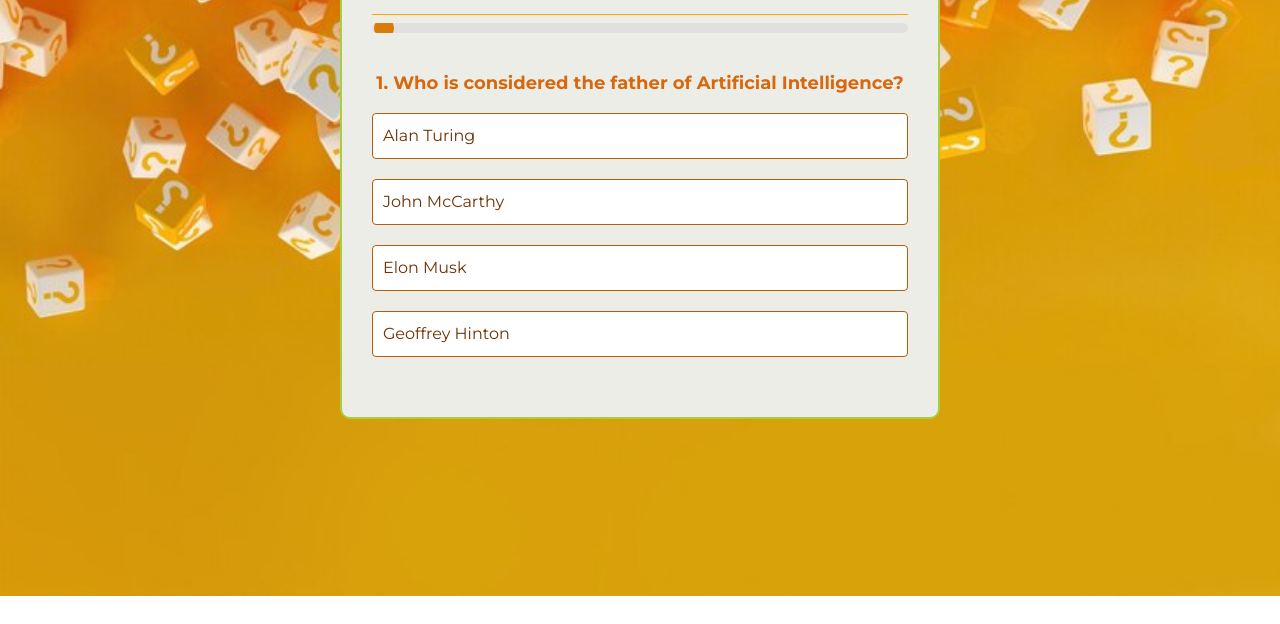
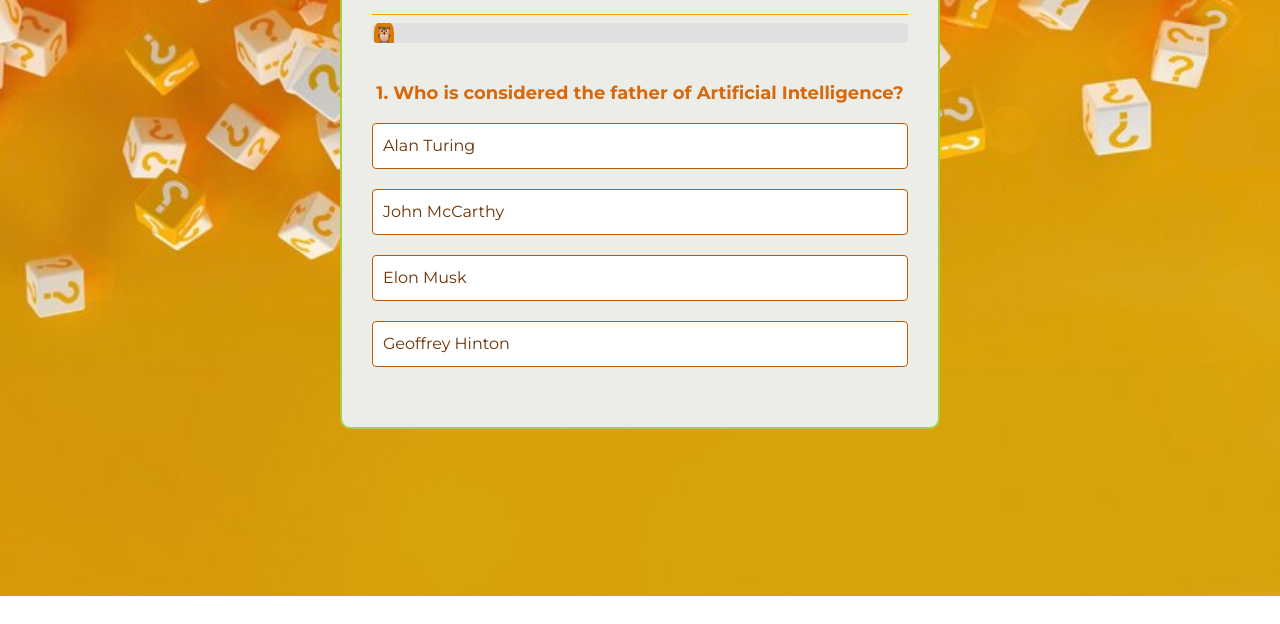
Before and after one commit to Liliyalexx/quiz_Game, a plain HTML site: page index.html in a window 1280 px wide. Shown: the part 176-800 px from the top of the page. Drawn offline with nearby package versions, Linux system fonts and the light colour scheme.

Commit message:
animated character is added

```diff
--- a/css/style.css
+++ b/css/style.css
@@ -89,7 +89,7 @@ body{
 
 .timer-bar {
   width: 100%;
-  height: 10px;
+  height: 20px;
   background-color: #e0e0e0;
   position: relative;
   border-radius: 5px;
@@ -99,12 +99,13 @@ body{
 
 .character {
   width: 20px;
-  height: 20px;
+  height: 50px;
   background-color: #d87c04;
   position: absolute;
-  top: -5px;
+  top: 0.5 px;
+  bottom: 0.1;
   left: 0;
-  border-radius: 50%;
+  border-radius: 20%;
   animation: moveCharacter 1200s linear forwards;
 }
 
--- a/index.html
+++ b/index.html
@@ -26,6 +26,7 @@
       crossorigin="anonymous"
     ></script>
     <link rel="stylesheet" href="./css/style.css" />
+    <link rel="icon" href="favicon.ico" type="image/x-icon">
     <title>ThinkFast AI</title>
   </head>
 
@@ -33,7 +34,7 @@
     <div class="board">
       <h1>Quiz Game</h1>
       <div class="timer-bar">
-        <div class="character"></div>
+        <div class="character">🦉</div>
       </div>
       <div class="quiz">
         <h2 id="question">Questions</h2>
```
